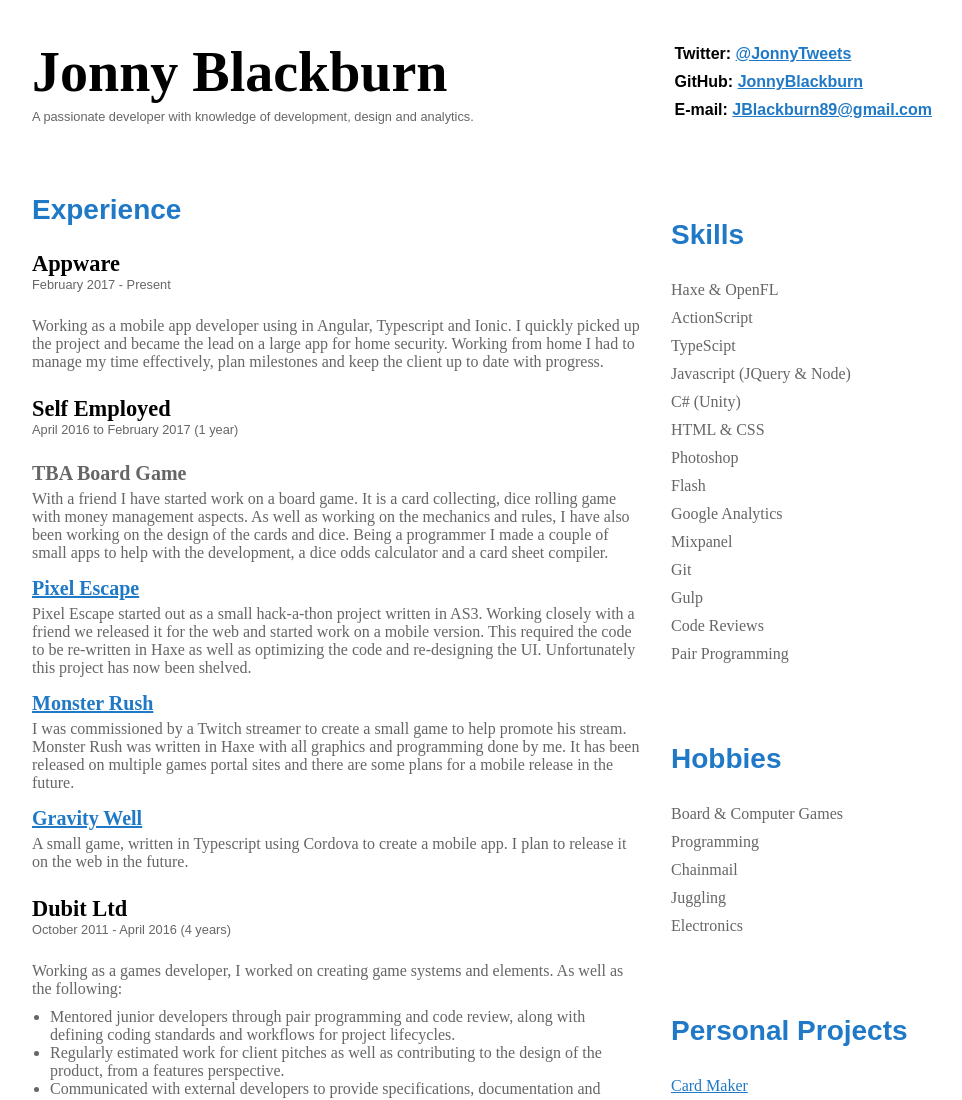
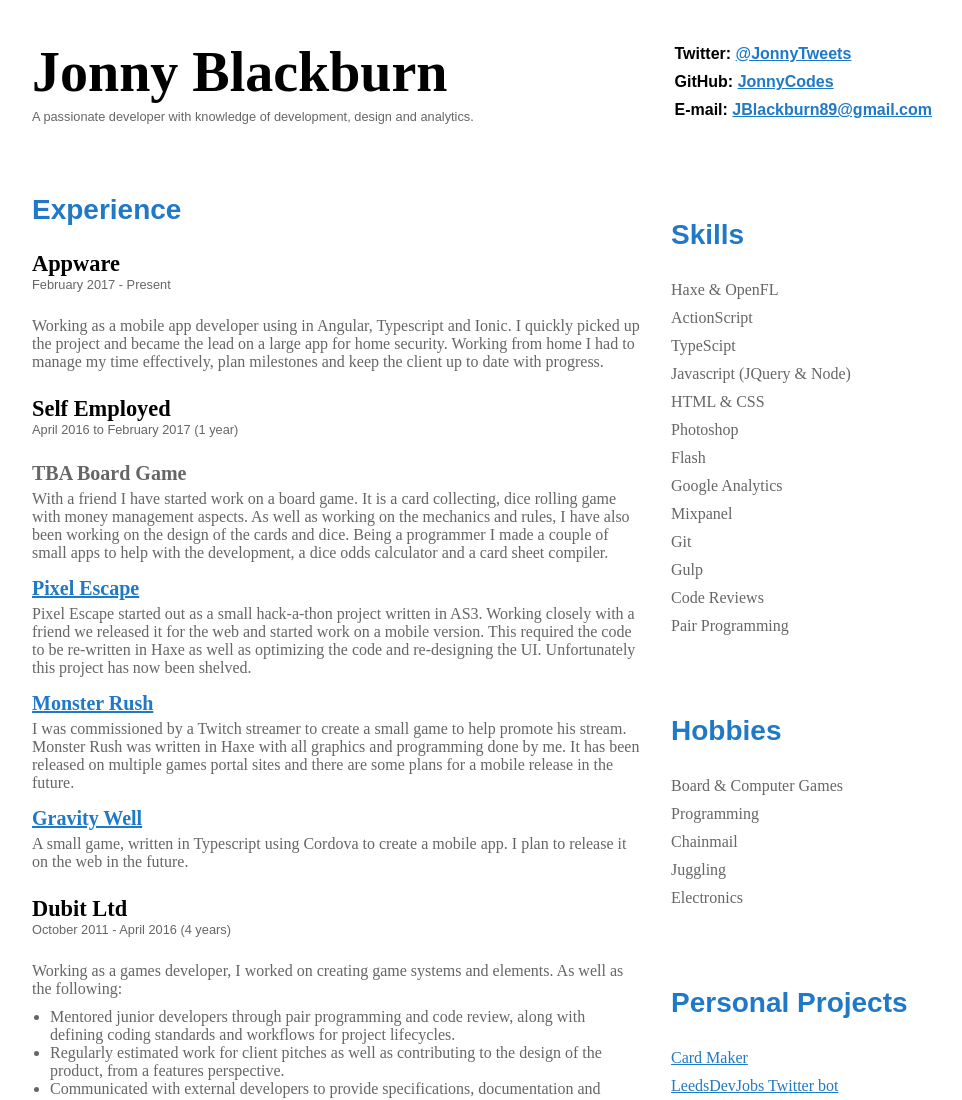
Before and after one commit to JonnyCodes/JonnyCodes.github.io, a plain HTML site: page index.html in a window 1280 px wide. Shown: the top 1100 px of the page, without its empty margins (68-1030 px from the left). Drawn offline with Linux system fonts and the light colour scheme.

Commit message:
Forgot ot update my github name

```diff
--- a/index.html
+++ b/index.html
@@ -13,7 +13,7 @@
 			</div>
 			<div id="info">
 				<span>Twitter: <a href="http://www.twitter.com/JonnyTweets">@JonnyTweets</a></span>
-				<span>GitHub: <a href="http://www.github.com/JonnyCodes">JonnyBlackburn</a></span>
+				<span>GitHub: <a href="http://www.github.com/JonnyCodes">JonnyCodes</a></span>
 				<span>E-mail: <a href="mailto:JBlackburn89@gmail.com">JBlackburn89@gmail.com</a></span>
 			</div>
 		</header>
@@ -159,7 +159,6 @@
 							<li>ActionScript</li>
 							<li>TypeScipt</li>
 							<li>Javascript (JQuery &amp; Node)</li>
-							<li>C# (Unity)</li>
 							<li>HTML &amp; CSS</li>
 							<li>Photoshop</li>
 							<li>Flash</li>
```
